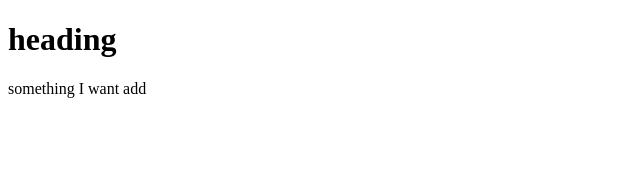
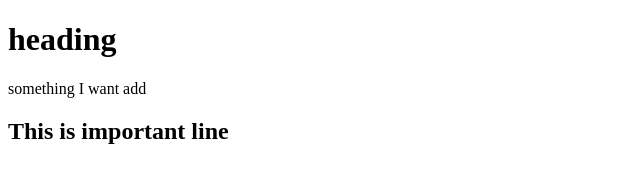
Before and after one commit to NavyaNiranjani2008/sample, a plain HTML site: page index.html in a window 1280 px wide. Shown: the whole page, without its empty margins (0-640 px from the left). Drawn offline with Linux system fonts and the light colour scheme.

Commit message:
Update index.html

```diff
--- a/index.html
+++ b/index.html
@@ -8,5 +8,6 @@
 <body>
     <h1>heading</h1>
     something I want add
+    <h2>This is important line</h2>
 </body>
 </html>
```
